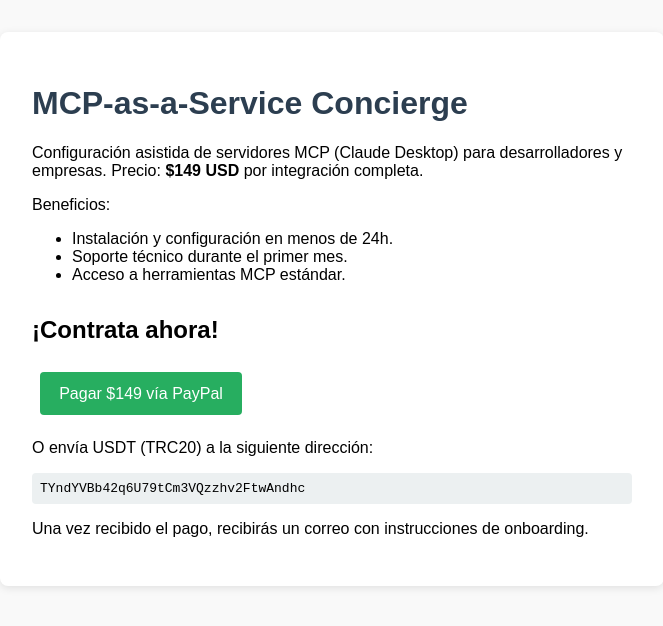
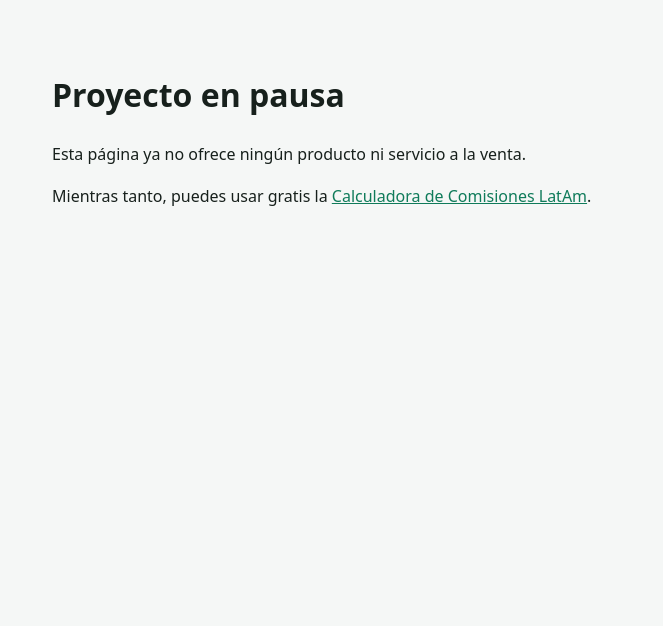
Before and after one commit to Lucho-design1/mcp-as-a-service-funnel, a plain HTML site: page index.html in a window 1280 px wide. Shown: the whole page, without its empty margins (308-971 px from the left). Drawn offline with Linux system fonts and the light colour scheme.

Commit message:
Pausar el proyecto: retirar la oferta de venta sin producto disponible (#1)
Claude-Session: https://claude.ai/code/session_018rcSSJic2juKR1ZPuonpmf

Co-authored-by: Claude <noreply@anthropic.com>

```diff
--- a/index.html
+++ b/index.html
@@ -1,34 +1,9 @@
 <!DOCTYPE html>
-<html lang="es">
-<head>
-  <meta charset="UTF-8">
-  <title>MCP-as-a-Service Concierge</title>
-  <style>
-    body {font-family: Arial, sans-serif; margin: 2rem; background:#f9f9f9;}
-    .container {max-width: 600px; margin:auto; background:#fff; padding:2rem; border-radius:8px; box-shadow:0 2px 8px rgba(0,0,0,0.1);}
-    h1 {color:#2c3e50;}
-    .pay-section {margin-top:2rem;}
-    .pay-button {display:inline-block; margin:0.5rem; padding:0.8rem 1.2rem; background:#27ae60; color:#fff; text-decoration:none; border-radius:4px;}
-    .address {font-family:monospace; background:#ecf0f1; padding:0.5rem; border-radius:4px;}
-  </style>
-</head>
-<body>
-  <div class="container">
-    <h1>MCP-as-a-Service Concierge</h1>
-    <p>Configuración asistida de servidores MCP (Claude Desktop) para desarrolladores y empresas. Precio: <strong>$149 USD</strong> por integración completa.</p>
-    <p>Beneficios:</p>
-    <ul>
-      <li>Instalación y configuración en menos de 24h.</li>
-      <li>Soporte técnico durante el primer mes.</li>
-      <li>Acceso a herramientas MCP estándar.</li>
-    </ul>
-    <div class="pay-section">
-      <h2>¡Contrata ahora!</h2>
-      <a class="pay-button" href="https://paypal.me/LucianoBenechCenoz" target="_blank">Pagar $149 vía PayPal</a>
-      <p>O envía USDT (TRC20) a la siguiente dirección:</p>
-      <div class="address">TYndYVBb42q6U79tCm3VQzzhv2FtwAndhc</div>
-    </div>
-    <p>Una vez recibido el pago, recibirás un correo con instrucciones de onboarding.</p>
-  </div>
-</body>
-</html>
+<html lang="es"><head><meta charset="UTF-8"><meta name="viewport" content="width=device-width, initial-scale=1.0">
+<meta name="robots" content="noindex"><title>Proyecto en pausa</title>
+<style>body{font-family:system-ui,-apple-system,sans-serif;max-width:560px;margin:0 auto;padding:48px 16px;line-height:1.6;color:#17201c;background:#f5f7f6}a{color:#0f7b5a}@media(prefers-color-scheme:dark){body{background:#111715;color:#e8efeb}a{color:#4fd1a1}}</style>
+</head><body>
+<h1>Proyecto en pausa</h1>
+<p>Esta página ya no ofrece ningún producto ni servicio a la venta.</p>
+<p>Mientras tanto, puedes usar gratis la <a href="https://lucho-design1.github.io/fee-calculator-latam/">Calculadora de Comisiones LatAm</a>.</p>
+</body></html>
```
Also changed, not shown: 1 other file.
